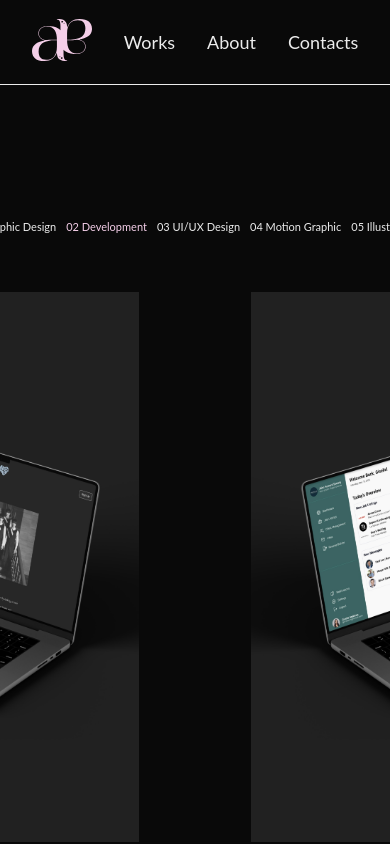
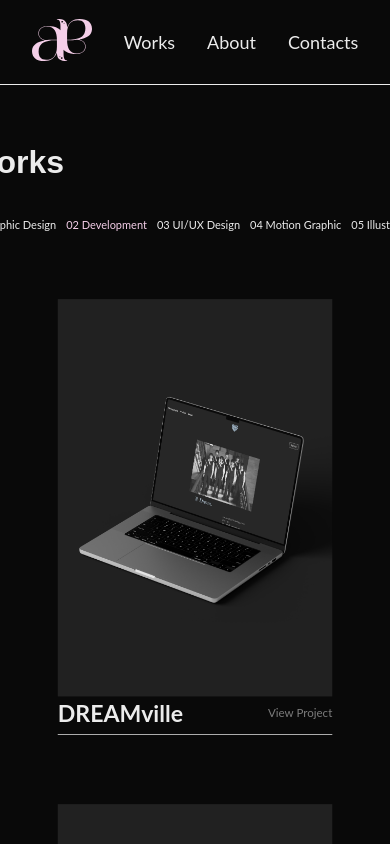
Before and after one commit to arabella-a/arabella-alegria, a Next.js app: page /pages/Development in a window 390 px wide. Shown: the top 844 px of the page. Built offline with nearby package versions, Linux system fonts and the light colour scheme.

Commit message:
add phone responsiveness to development page

```diff
--- a/src/app/pages/Development/Development.module.css
+++ b/src/app/pages/Development/Development.module.css
@@ -79,3 +79,19 @@
         margin: -12rem 0 0 0;
     }
 }
+
+/* phone size */
+@media (max-width: 480px) {
+    .main h1 {
+        font-size: 32px;
+        margin: 2rem 0 0 0;
+    }
+
+    .works, .lineOne, .lineTwo {
+        display: flex;
+        flex-direction: column;
+        transform: scale(85%);
+        margin: -7rem 0 0 0;
+        gap: 0;
+    }
+}
```
